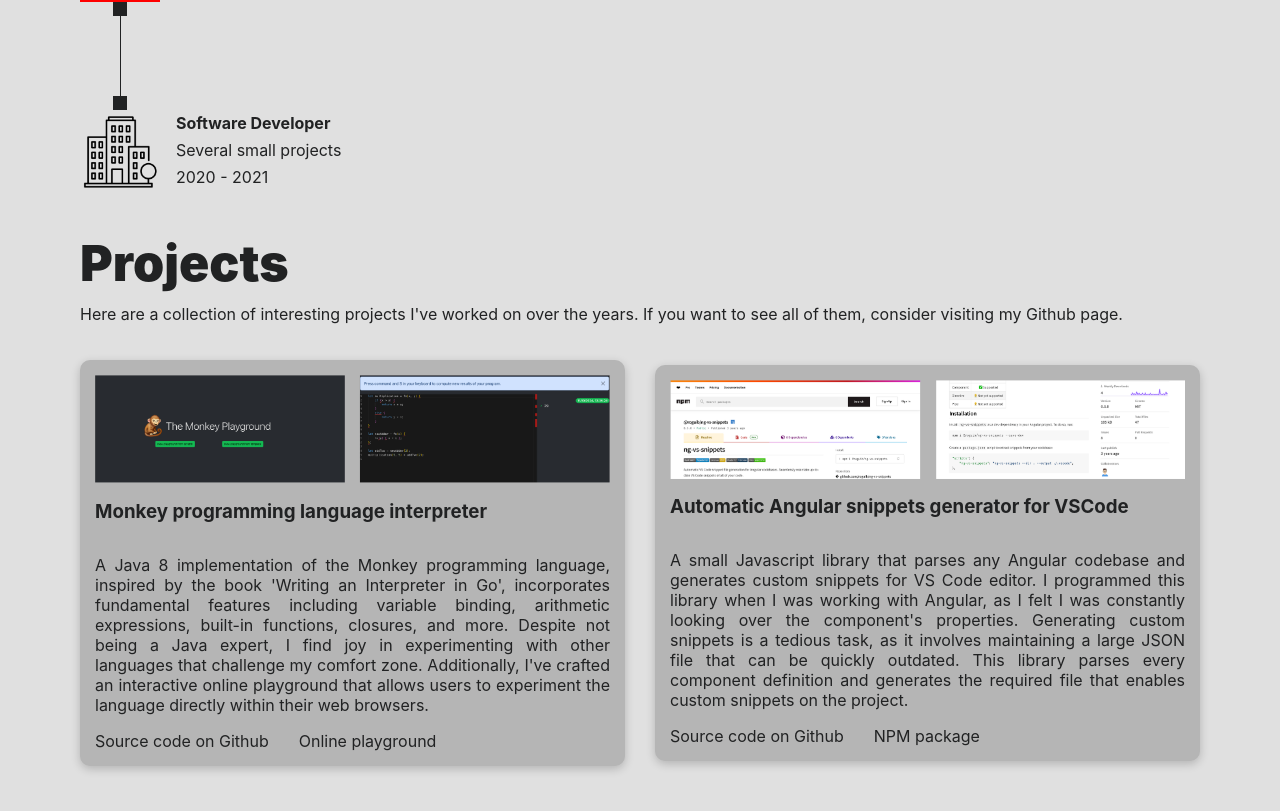
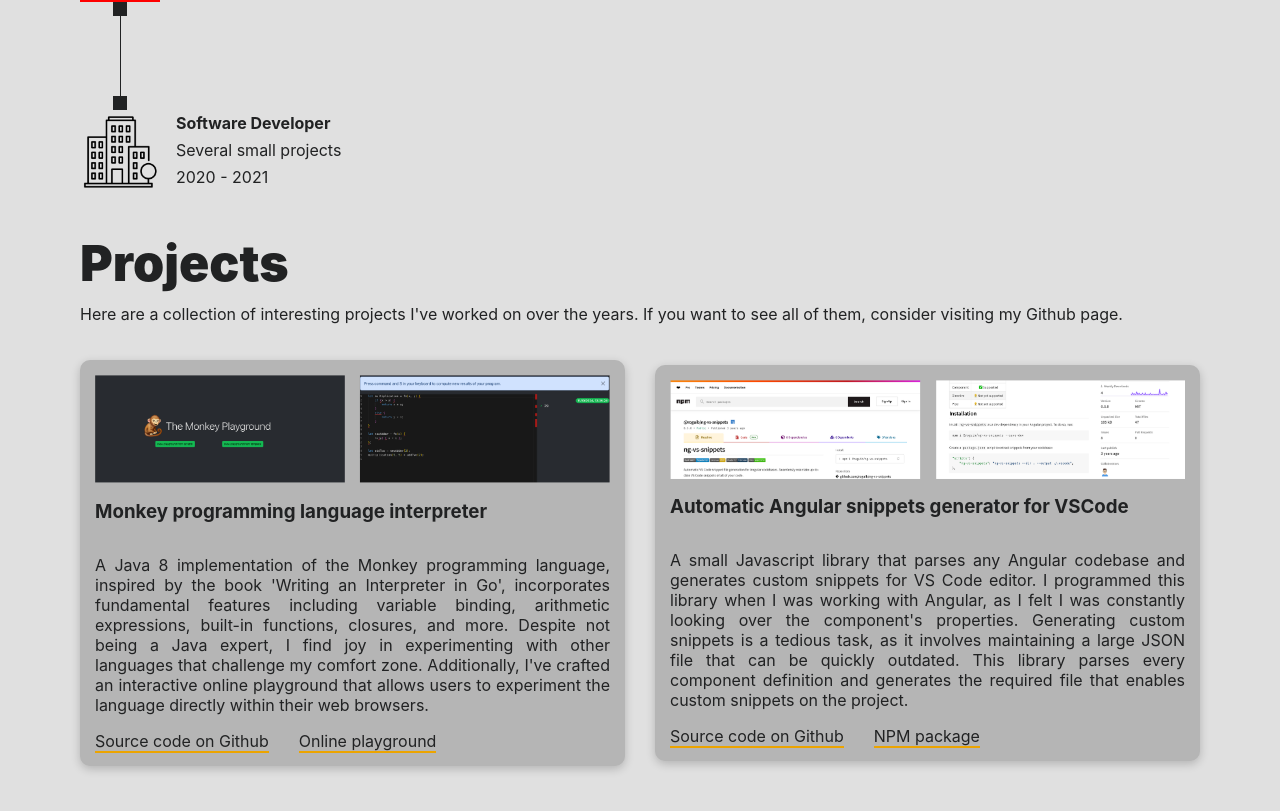
Before and after one commit to roguib/personal-site, a React (Create React App) app: page / in a window 1280 px wide. Shown: the part 923-1734 px from the top of the page. Built offline with nearby package versions, Linux system fonts and the light colour scheme.

Commit message:
css anchors

```diff
--- a/src/components/Header/Header.css
+++ b/src/components/Header/Header.css
@@ -5,11 +5,11 @@
     justify-content: flex-end;
 }
 
-a {
+#header > a {
     /* don't underline the anchor */
-    text-decoration: none;
-    color: var(--tertiary);
-    cursor: pointer;
+    text-decoration: none !important;
+    color: var(--tertiary) !important;
+    cursor: pointer !important;
 }
 
 .item-selected {
--- a/src/components/ProjectCard/ProjectCard.css
+++ b/src/components/ProjectCard/ProjectCard.css
@@ -3,6 +3,14 @@
     box-shadow: 0 3px 10px rgb(0 0 0 / 0.2);
     padding: 15px;
     background-color: var(--secondary);
+}
+
+.card > a {
+    /* don't underline the anchor */
+    text-decoration: none;
+    color: var(--tertiary);
+    border-bottom: 2.5px solid var(--harvest-gold);
+    cursor: pointer;
 }
 
 .card-body {
```
